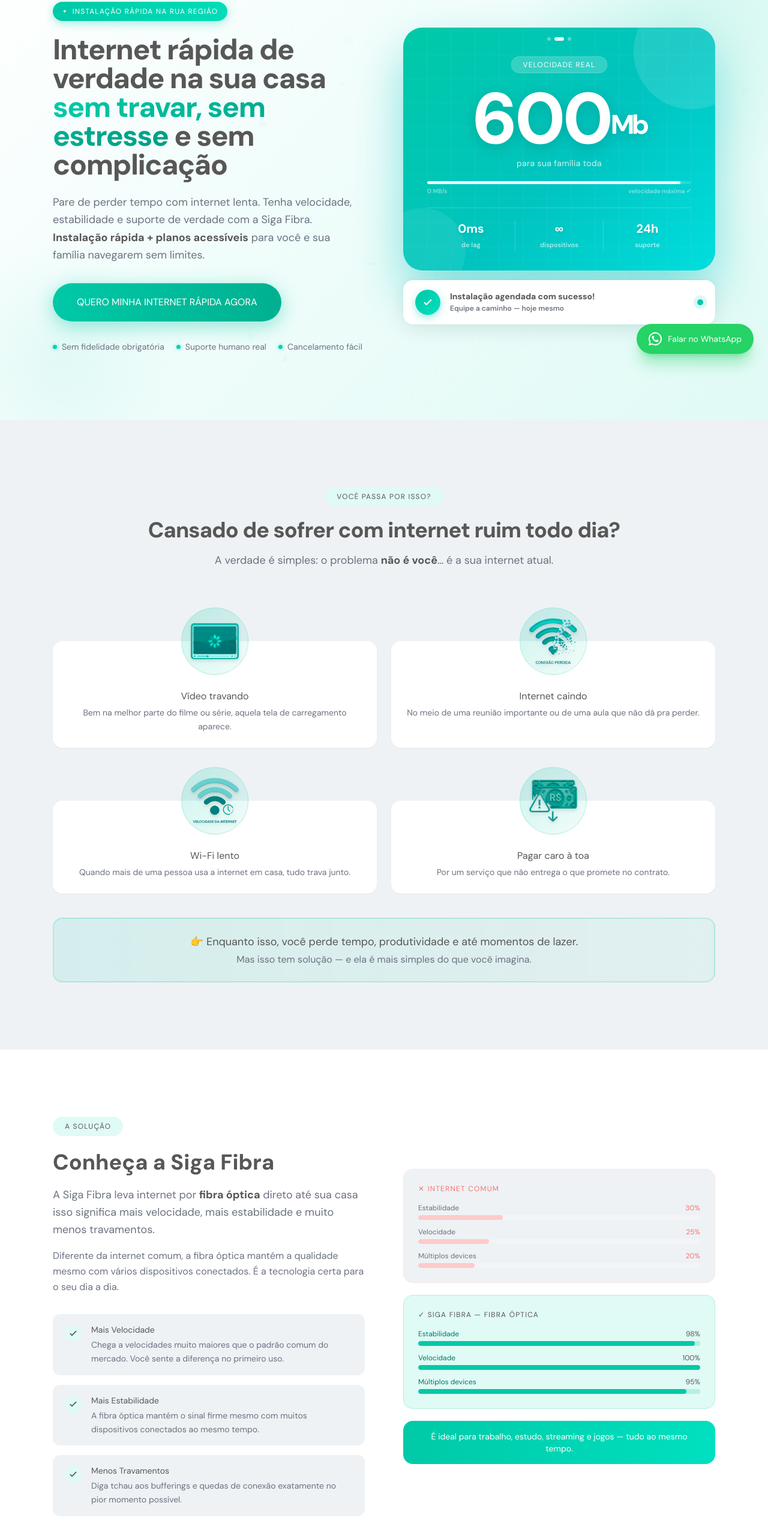
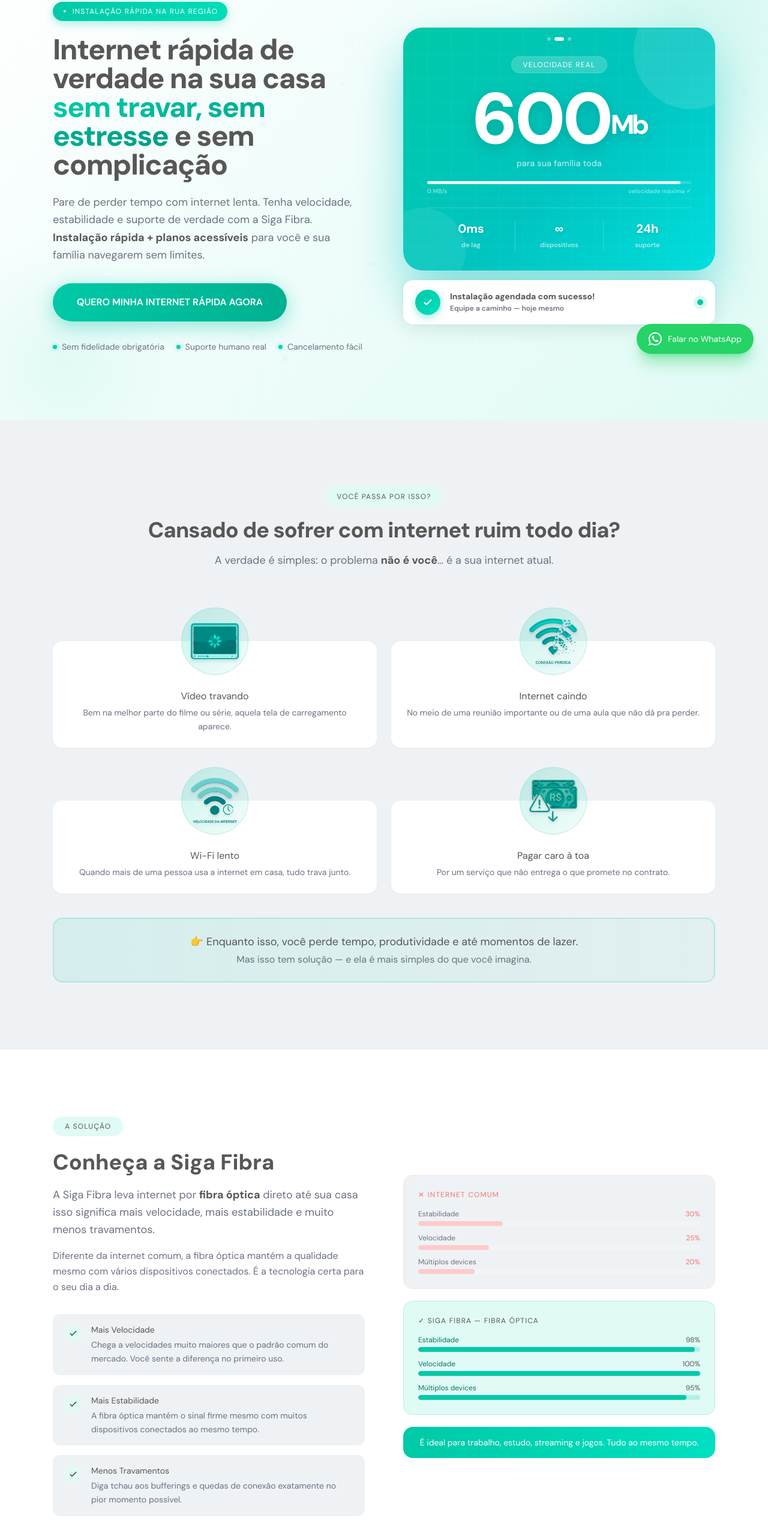
Before and after one commit to agenciaacev/siga-fibra-lp-1, a React (Vite) app: page / in a window 1280 px wide. Shown: the part 186-2752 px from the top of the page at 60% size. Built offline with nearby package versions, Linux system fonts and the light colour scheme.

Commit message:
subindo finalizando detalhes basico

```diff
--- a/src/components/CTAFinal.tsx
+++ b/src/components/CTAFinal.tsx
@@ -25,7 +25,7 @@
           href={WA_LINK}
           target="_blank"
           rel="noopener noreferrer"
-          className="inline-block bg-white text-teal-dark font-900 text-lg px-12 py-6 rounded-full shadow-2xl hover:-translate-y-1 hover:shadow-white/30 transition-all duration-200"
+          className="inline-block bg-white text-teal-dark font-900 font-semibold text-lg px-12 py-6 rounded-full shadow-2xl hover:-translate-y-1 hover:shadow-white/30 transition-all duration-200"
         >
           QUERO INSTALAR MINHA INTERNET AGORA
         </a>
--- a/src/components/Hero.tsx
+++ b/src/components/Hero.tsx
@@ -587,7 +587,7 @@
                 href={WA_LINK}
                 target="_blank"
                 rel="noopener noreferrer"
-                className="inline-block text-white font-900 text-base px-10 py-5 rounded-full"
+                className="inline-block text-white font-900 font-semibold text-base px-10 py-5 rounded-full"
                 style={{
                   background:
                     "linear-gradient(90deg, #00C9A7 0%, #00B090 100%)",
--- a/src/components/Solution.tsx
+++ b/src/components/Solution.tsx
@@ -119,7 +119,7 @@
           {/* Bottom note */}
           <div className="bg-gradient-to-r from-teal to-[#00E0C0] rounded-2xl px-6 py-4 text-white text-center">
             <p className="font-800 text-sm">
-              É ideal para trabalho, estudo, streaming e jogos — tudo ao mesmo tempo.
+              É ideal para trabalho, estudo, streaming e jogos. Tudo ao mesmo tempo.
             </p>
           </div>
         </div>
```
